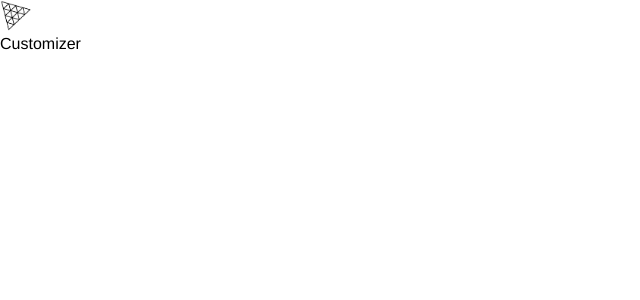
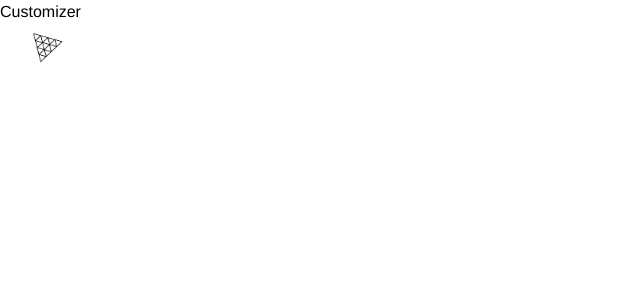
Before and after one commit to kent0198/shirt-explore, a React (Vite) app in the folder shirt-3/: page / in a window 1280 px wide. Shown: the top 300 px of the page, without its empty margins (0-640 px from the left). Built offline with nearby package versions, Linux system fonts and the light colour scheme; a web font is replaced by a local one.

Commit message:
create motion

```diff
--- a/shirt-3/src/motions/motion.tsx
+++ b/shirt-3/src/motions/motion.tsx
@@ -21,3 +21,50 @@ export const slideAnimation = (direction:string) => {
       },
     };
   };
+
+  export const fadeAnimation = {
+    initial: {
+      opacity: 0,
+      transition: { ...transition, delay: 0.5 },
+    },
+    animate: {
+      opacity: 1,
+      transition: { ...transition, delay: 0 },
+    },
+    exit: {
+      opacity: 0,
+      transition: { ...transition, delay: 0 },
+    },
+  };
+
+  export const headTextAnimation = {
+    initial: { x: 100, opacity: 0 },
+    animate: { x: 0, opacity: 1 },
+    transition: {
+      type: "spring",
+      damping: 5,
+      stiffness: 40,
+      restDelta: 0.001,
+      duration: 0.3,
+    },
+  };
+
+  export const headContentAnimation = {
+    initial: { y: 100, opacity: 0 },
+    animate: { y: 0, opacity: 1 },
+    transition: {
+      type: "spring",
+      damping: 7,
+      stiffness: 30,
+      restDelta: 0.001,
+      duration: 0.6,
+      delay: 0.2,
+      delayChildren: 0.2,
+    },
+  };
+
+  export const headContainerAnimation = {
+    initial: { x: -100, opacity: 0, transition: { ...transition, delay: 0.5 } },
+    animate: { x: 0, opacity: 1, transition: { ...transition, delay: 0 } },
+    exit: { x: -100, opacity: 0, transition: { ...transition, delay: 0 } },
+  };
--- a/shirt-3/src/pages/Home.tsx
+++ b/shirt-3/src/pages/Home.tsx
@@ -2,19 +2,23 @@ import {motion, AnimatePresence} from 'framer-motion'
 import {useSnapshot} from 'valtio'
 import state from '@store/index'
 import { logothree } from '@asset/index'
-
+import { slideAnimation } from '@motion/motion'
 const Home = () => {
     const snap=useSnapshot(state)
   return (
     <AnimatePresence>
         {
           snap.intro &&
-          (<motion.section className=''>
-              <motion.header>
+          (<motion.section className='w-fit xl:h-full flex xl:justify-between justify-start items-start flex-col xl-py-8 sm:p-8 p-6 max-xl:gap-7 absolute z-10' {...slideAnimation('left')}>
+              <motion.header {...slideAnimation('down')}>
                 <img src={logothree} alt="logo" className='w-8 h-8 object-contain' />
               </motion.header>
+              <motion.div className='flex-1 xl:justify-normal justify-start flex flex-col gap-10'>
+
+              </motion.div>
           </motion.section>
         )}
+
     </AnimatePresence>
   )
 }
```
